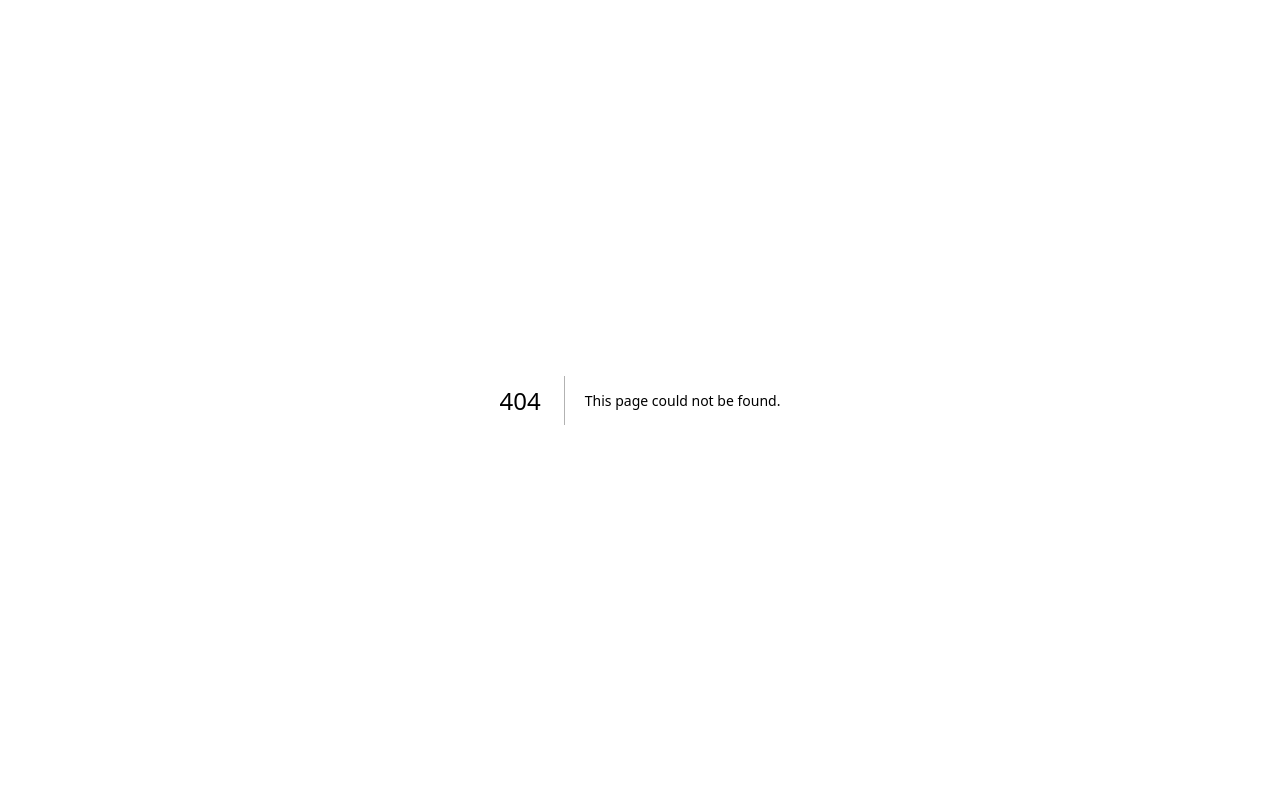
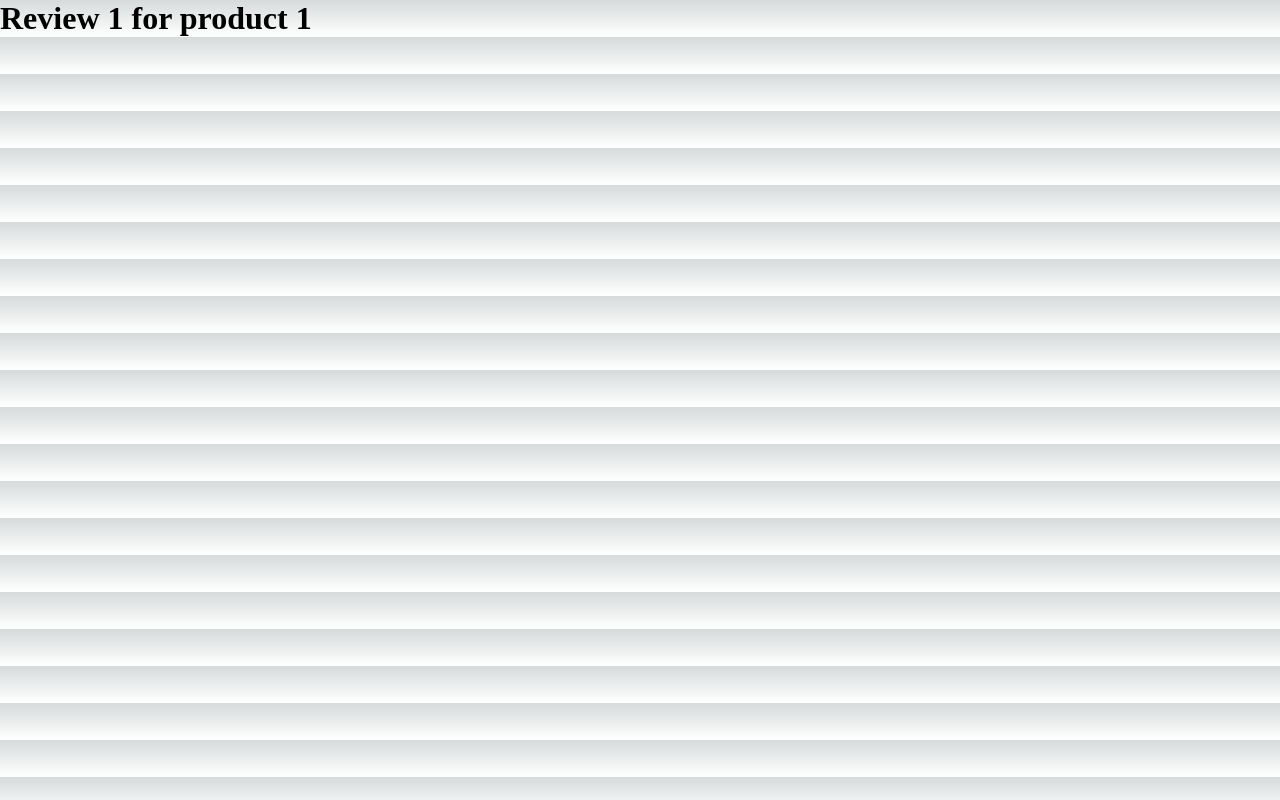
Before and after one commit to therealcheng/Next-Learning, a Next.js app in the folder hello-world/: page /product/1/review/1 in a window 1280 px wide. Before the commit this address had no page. Built offline with nearby package versions, Linux system fonts and the light colour scheme.

Commit message:
Nested Dynamic Routes (page routing)
i.e. localhost:3000/product/1/review/1

```diff
--- a/hello-world/pages/product/[productId].js
+++ /dev/null
@@ -1,5 +0,0 @@
-const ProductDetails = () => {
-  return <div>ProductDetails</div>;
-};
-
-export default ProductDetails;
--- /dev/null
+++ b/hello-world/pages/product/[productId]/review/[reviewId].js
@@ -0,0 +1,15 @@
+import { useRouter } from 'next/router';
+
+const Review = () => {
+  const router = useRouter();
+  const { productId, reviewId } = router.query;
+  return (
+    <div>
+      <h1>
+        Review {reviewId} for product {productId}
+      </h1>
+    </div>
+  );
+};
+
+export default Review;
```
Also changed, not shown: hello-world/pages/product/[productId]/index.js (added, +9 -0 lines).
